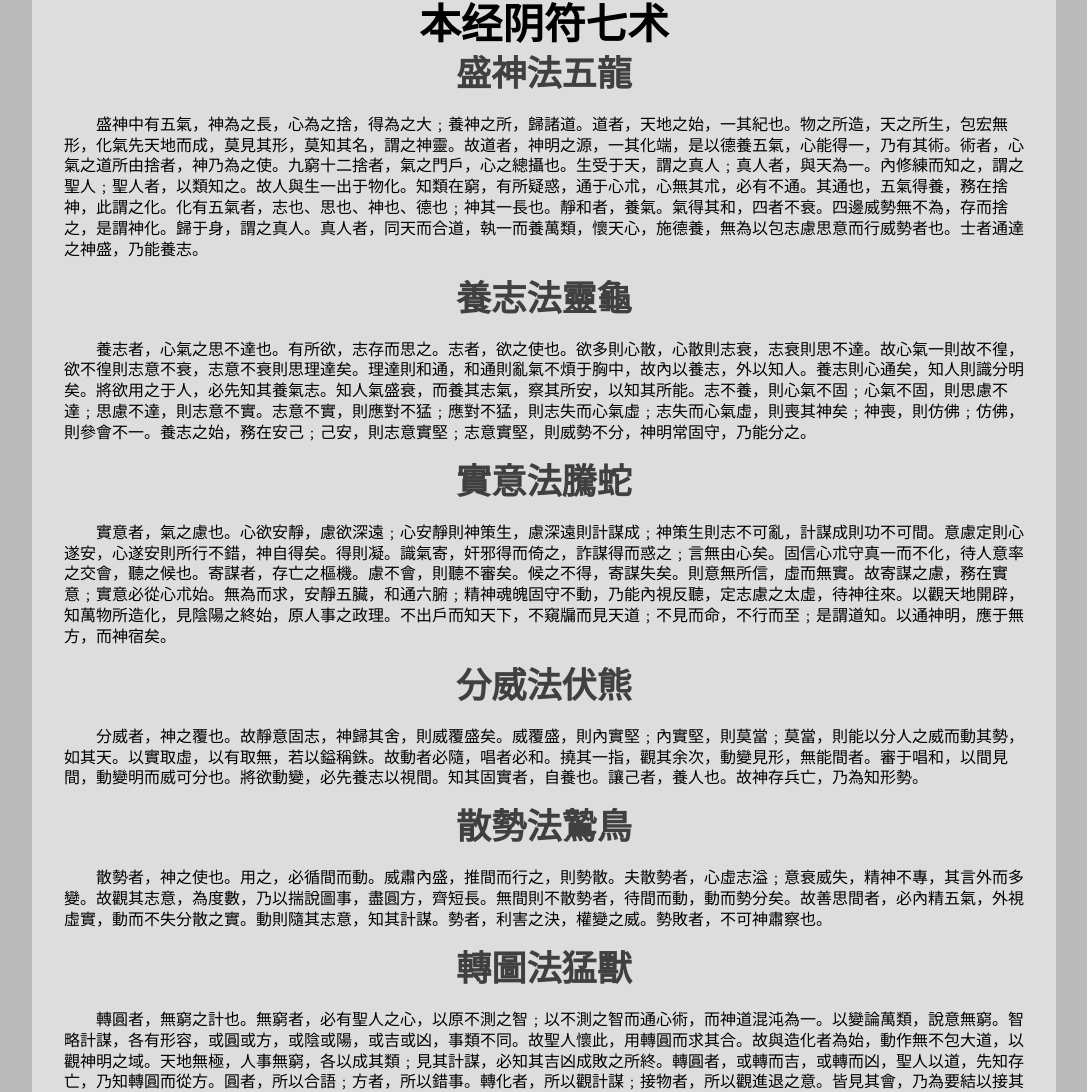
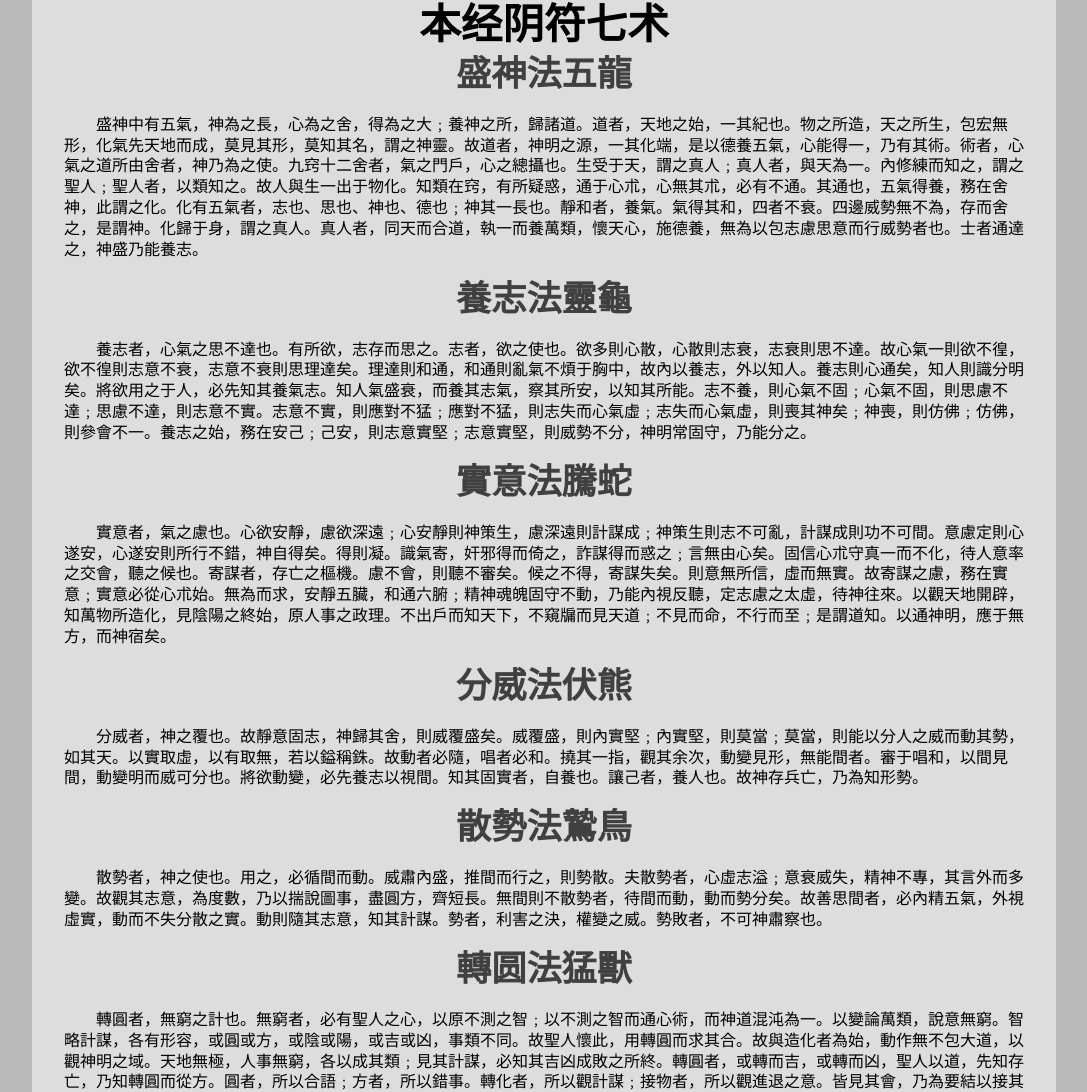
Before and after one commit to leiqin/leiqin.github.io, a Jekyll site: the page built from shoucang/yinfu.markdown, in a window 1280 px wide. Shown: the part 237-1329 px from the top of the page, without its empty margins (96-1183 px from the left). Built offline with Jekyll 4.4.1, drawn with Linux system fonts in a browser that asks for light colours; nearby versions of some CDN libraries; comment, search, counter and statistics services are not loaded.

Commit message:
修改阴符七术

```diff
--- a/shoucang/yinfu.markdown
+++ b/shoucang/yinfu.markdown
@@ -6,11 +6,11 @@ layout: headercenter
 
 ## 盛神法五龍
 
-盛神中有五氣，神為之長，心為之捨，得為之大﹔養神之所，歸諸道。道者，天地之始，一其紀也。物之所造，天之所生，包宏無形，化氣先天地而成，莫見其形，莫知其名，謂之神靈。故道者，神明之源，一其化端，是以德養五氣，心能得一，乃有其術。術者，心氣之道所由捨者，神乃為之使。九窮十二捨者，氣之門戶，心之總攝也。生受于天，謂之真人﹔真人者，與天為一。內修練而知之，謂之聖人﹔聖人者，以類知之。故人與生一出于物化。知類在窮，有所疑惑，通于心朮，心無其朮，必有不通。其通也，五氣得養，務在捨神，此謂之化。化有五氣者，志也、思也、神也、德也﹔神其一長也。靜和者，養氣。氣得其和，四者不衰。四邊威勢無不為，存而捨之，是謂神化。歸于身，謂之真人。真人者，同天而合道，執一而養萬類，懷天心，施德養，無為以包志慮思意而行威勢者也。士者通達之神盛，乃能養志。
+盛神中有五氣，神為之長，心為之舍，得為之大﹔養神之所，歸諸道。道者，天地之始，一其紀也。物之所造，天之所生，包宏無形，化氣先天地而成，莫見其形，莫知其名，謂之神靈。故道者，神明之源，一其化端，是以德養五氣，心能得一，乃有其術。術者，心氣之道所由舍者，神乃為之使。九窍十二舍者，氣之門戶，心之總攝也。生受于天，謂之真人﹔真人者，與天為一。內修練而知之，謂之聖人﹔聖人者，以類知之。故人與生一出于物化。知類在窍，有所疑惑，通于心朮，心無其朮，必有不通。其通也，五氣得養，務在舍神，此謂之化。化有五氣者，志也、思也、神也、德也﹔神其一長也。靜和者，養氣。氣得其和，四者不衰。四邊威勢無不為，存而舍之，是謂神。化歸于身，謂之真人。真人者，同天而合道，執一而養萬類，懷天心，施德養，無為以包志慮思意而行威勢者也。士者通達之，神盛乃能養志。
 
 ## 養志法靈龜
 
-養志者，心氣之思不達也。有所欲，志存而思之。志者，欲之使也。欲多則心散，心散則志衰，志衰則思不達。故心氣一則故不徨，欲不徨則志意不衰，志意不衰則思理達矣。理達則和通，和通則亂氣不煩于胸中，故內以養志，外以知人。養志則心通矣，知人則識分明矣。將欲用之于人，必先知其養氣志。知人氣盛衰，而養其志氣，察其所安，以知其所能。志不養，則心氣不固﹔心氣不固，則思慮不達﹔思慮不達，則志意不實。志意不實，則應對不猛﹔應對不猛，則志失而心氣虛﹔志失而心氣虛，則喪其神矣﹔神喪，則仿佛﹔仿佛，則參會不一。養志之始，務在安己﹔己安，則志意實堅﹔志意實堅，則威勢不分，神明常固守，乃能分之。
+養志者，心氣之思不達也。有所欲，志存而思之。志者，欲之使也。欲多則心散，心散則志衰，志衰則思不達。故心氣一則欲不徨，欲不徨則志意不衰，志意不衰則思理達矣。理達則和通，和通則亂氣不煩于胸中，故內以養志，外以知人。養志則心通矣，知人則識分明矣。將欲用之于人，必先知其養氣志。知人氣盛衰，而養其志氣，察其所安，以知其所能。志不養，則心氣不固﹔心氣不固，則思慮不達﹔思慮不達，則志意不實。志意不實，則應對不猛﹔應對不猛，則志失而心氣虛﹔志失而心氣虛，則喪其神矣﹔神喪，則仿佛﹔仿佛，則參會不一。養志之始，務在安己﹔己安，則志意實堅﹔志意實堅，則威勢不分，神明常固守，乃能分之。
 
 ## 實意法騰蛇
 
@@ -24,7 +24,7 @@ layout: headercenter
 
 散勢者，神之使也。用之，必循間而動。威肅內盛，推間而行之，則勢散。夫散勢者，心虛志溢﹔意衰威失，精神不專，其言外而多變。故觀其志意，為度數，乃以揣說圖事，盡圓方，齊短長。無間則不散勢者，待間而動，動而勢分矣。故善思間者，必內精五氣，外視虛實，動而不失分散之實。動則隨其志意，知其計謀。勢者，利害之決，權變之威。勢敗者，不可神肅察也。
 
-## 轉圖法猛獸
+## 轉圆法猛獸
 
 轉圓者，無窮之計也。無窮者，必有聖人之心，以原不測之智﹔以不測之智而通心術，而神道混沌為一。以變論萬類，說意無窮。智略計謀，各有形容，或圓或方，或陰或陽，或吉或凶，事類不同。故聖人懷此，用轉圓而求其合。故與造化者為始，動作無不包大道，以觀神明之域。天地無極，人事無窮，各以成其類﹔見其計謀，必知其吉凶成敗之所終。轉圓者，或轉而吉，或轉而凶，聖人以道，先知存亡，乃知轉圓而從方。圓者，所以合語﹔方者，所以錯事。轉化者，所以觀計謀﹔接物者，所以觀進退之意。皆見其會，乃為要結以接其說也。
 
```
